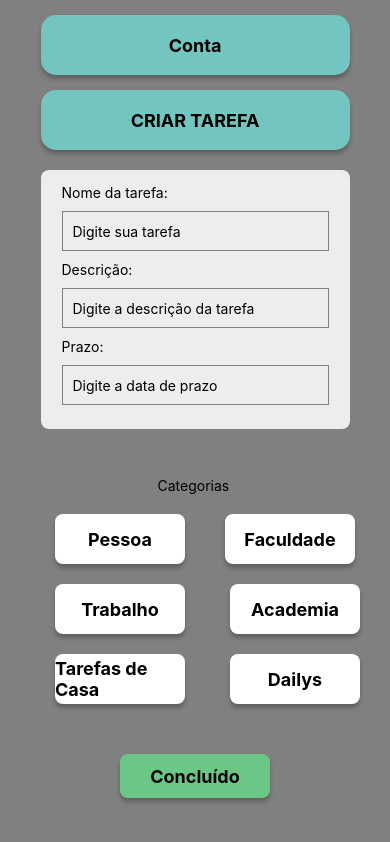
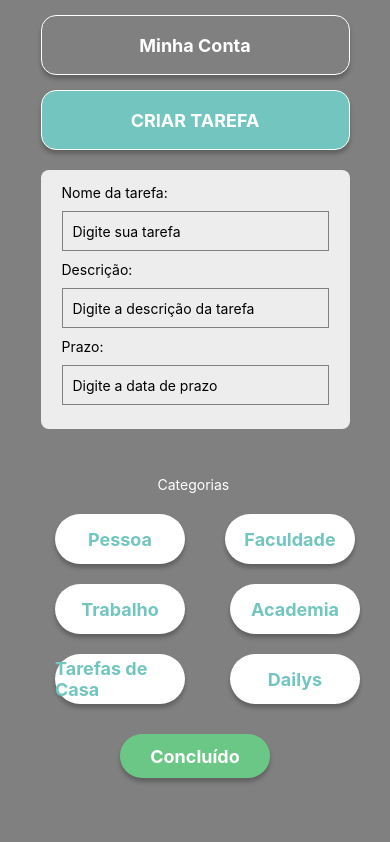
Before and after one commit to BrenoPiropo/ProjetoCepedi2, a React Native app: screen / in a window 390 px wide. Built offline with nearby package versions, Linux system fonts and the light colour scheme.

Commit message:
ckkkmkmkmk

```diff
--- a/src/telas/Tela1.js
+++ b/src/telas/Tela1.js
@@ -50,12 +50,12 @@ const Tela1 = ({ adicionarTarefa }) => {
   return (
     <View style={styles.container}>
       <View style={styles.background}>
-        <TouchableOpacity style={styles.botao} onPress={navigateToPerfil}>
-          <Text style={styles.botaoTexto}>Conta</Text>
+        <TouchableOpacity style={[styles.botao,{backgroundColor: 'gray', borderColor: 'white', borderWidth: 1}]} onPress={navigateToPerfil}>
+          <Text style={[styles.botaoTexto,{color:'white'}]}>Minha Conta</Text>
         </TouchableOpacity>
 
-        <TouchableOpacity style={styles.botao} >
-          <Text style={styles.botaoTexto}>CRIAR TAREFA</Text>
+        <TouchableOpacity style={[styles.botao,{backgroundColor: '#73C5BF', borderColor: 'white', borderWidth: 1}]} >
+          <Text style={[styles.botaoTexto,{color:'white'}]}>CRIAR TAREFA</Text>
         </TouchableOpacity>
 
         <View style={styles.retangulo}>
@@ -81,7 +81,7 @@ const Tela1 = ({ adicionarTarefa }) => {
           />
         </View>
 
-        <Text style={styles.categoriasText}>Categorias</Text>
+        <Text style={[styles.categoriasText,{color:'white'}]}>Categorias</Text>
 
         <TouchableOpacity
           style={[
@@ -150,7 +150,7 @@ const Tela1 = ({ adicionarTarefa }) => {
         </TouchableOpacity>
 
         <TouchableOpacity style={styles.Concluido} onPress={handleConcluidoPress}>
-          <Text style={styles.botaoTexto}>Concluído</Text>
+          <Text style={[styles.botaoTexto,{color : 'white'}]}>Concluído</Text>
         </TouchableOpacity>
         </View>
     </View>
@@ -182,6 +182,7 @@ const styles = StyleSheet.create({
     flexShrink: 0,
     color: 'black',
     marginTop: 48,
+    lineHeight: 15,
   },
   botao: {
     width: 309,
@@ -198,9 +199,10 @@ const styles = StyleSheet.create({
     alignItems: 'center',
   },
   botaoTexto: {
-    color: 'black',
+    color: '#73C5BF', //#73C5BF
     fontSize: 18,
     fontWeight: 'bold',
+
   },
   retangulo: {
     width: 309,
@@ -228,7 +230,7 @@ const styles = StyleSheet.create({
     height: 50,
     flexShrink: 0,
     backgroundColor: '#FFFFFF',
-    borderRadius: 8,
+    borderRadius: 30,
     marginTop: 20,
     marginLeft: -150,
     justifyContent: 'center',
@@ -244,7 +246,7 @@ const styles = StyleSheet.create({
     height: 50,
     flexShrink: 0,
     backgroundColor: '#FFFFFF',
-    borderRadius: 8,
+    borderRadius: 30,
     marginTop: 20,
     marginLeft: -150,
     justifyContent: 'center',
@@ -260,7 +262,7 @@ const styles = StyleSheet.create({
     height: 50,
     flexShrink: 0,
     backgroundColor: '#FFFFFF',
-    borderRadius: 8,
+    borderRadius: 30,
     marginTop: 20,
     marginLeft: -150,
     justifyContent: 'center',
@@ -276,7 +278,7 @@ const styles = StyleSheet.create({
     height: 50,
     flexShrink: 0,
     backgroundColor: '#FFFFFF',
-    borderRadius: 8,
+    borderRadius: 30,
     marginTop: -190,
     marginLeft: 190,
     justifyContent: 'center',
@@ -292,7 +294,7 @@ const styles = StyleSheet.create({
     height: 50,
     flexShrink: 0,
     backgroundColor: '#FFFFFF',
-    borderRadius: 8,
+    borderRadius: 30,
     marginTop: 20,
     marginLeft: 200,
     justifyContent: 'center',
@@ -308,7 +310,7 @@ const styles = StyleSheet.create({
     height: 50,
     flexShrink: 0,
     backgroundColor: '#FFFFFF',
-    borderRadius: 8,
+    borderRadius: 30,
     marginTop: 20,
     marginLeft: 200,
     justifyContent: 'center',
@@ -324,8 +326,8 @@ const styles = StyleSheet.create({
     height: 44,
     flexShrink: 0,
     backgroundColor: '#6BC785',
-    borderRadius: 8,
-    marginTop: 50,
+    borderRadius: 30,
+    marginTop: 30,
     justifyContent: 'center',
     alignItems: 'center',
     shadowColor: 'rgba(0, 0, 0, 0.25)',
@@ -336,4 +338,5 @@ const styles = StyleSheet.create({
   },
 });
 
+
 export default Tela1;
--- a/src/telas/Tela2.js
+++ b/src/telas/Tela2.js
@@ -106,7 +106,8 @@ const styles = StyleSheet.create({
     width: 394,
     height: 61,
     marginTop: 14,
-  },xContainer: {
+  },
+  checkboxContainer: {
     marginRight: 10,
   },
   tarefaBox: {
@@ -115,14 +116,16 @@ const styles = StyleSheet.create({
     backgroundColor: '#F6F6F1',
     borderRadius: 8,
     padding: 10,
+
   },
   tarefaTexto: {
     fontSize: 16,
   },
   excluirBotao: {
-    backgroundColor: 'red',
+    backgroundColor: '#E37387',
     padding: 10,
     borderRadius: 5,
+    marginRight: 25,
   },
   excluirTexto: {
     color: 'white',
--- a/src/telas/TelaAccount.js
+++ b/src/telas/TelaAccount.js
@@ -11,6 +11,9 @@ const YourComponent = () => {
 
   const handleAdicionarTarefasPress = () => {
     navigation.navigate('Tela1');
+  };
+  const handleTarefasConcluidasPress = () => {
+    navigation.navigate('TelaConcluidas');
   };
 
   return (
@@ -51,12 +54,12 @@ const YourComponent = () => {
         </View>
 
         {/* Card 4 */}
-        <View style={[styles.card, { backgroundColor: '#6BC785' }]}>
+        <TouchableOpacity style={[styles.card, { backgroundColor: '#6BC785' }]}onPress={handleTarefasConcluidasPress}>
           {/* Conteúdo do Card 4 */}
           <Text style={styles.cardText}>70%</Text>
           <Text style={styles.cardTextSub}>Concluídas</Text>
           <Text style={styles.cardTextSubSub}>07 tarefas concluídas</Text>
-        </View>
+        </TouchableOpacity>
       </View>
 
       {/* Botão "Ver Tarefas" */}
```
